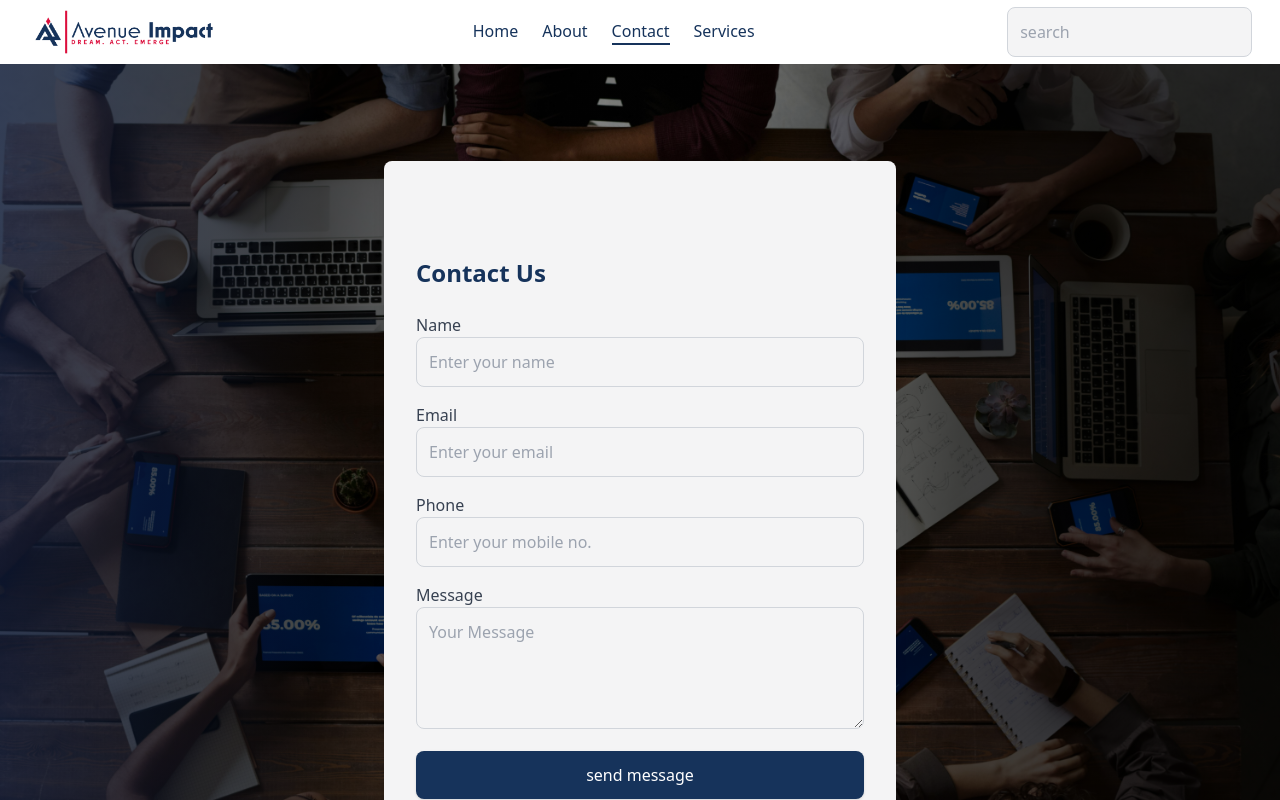
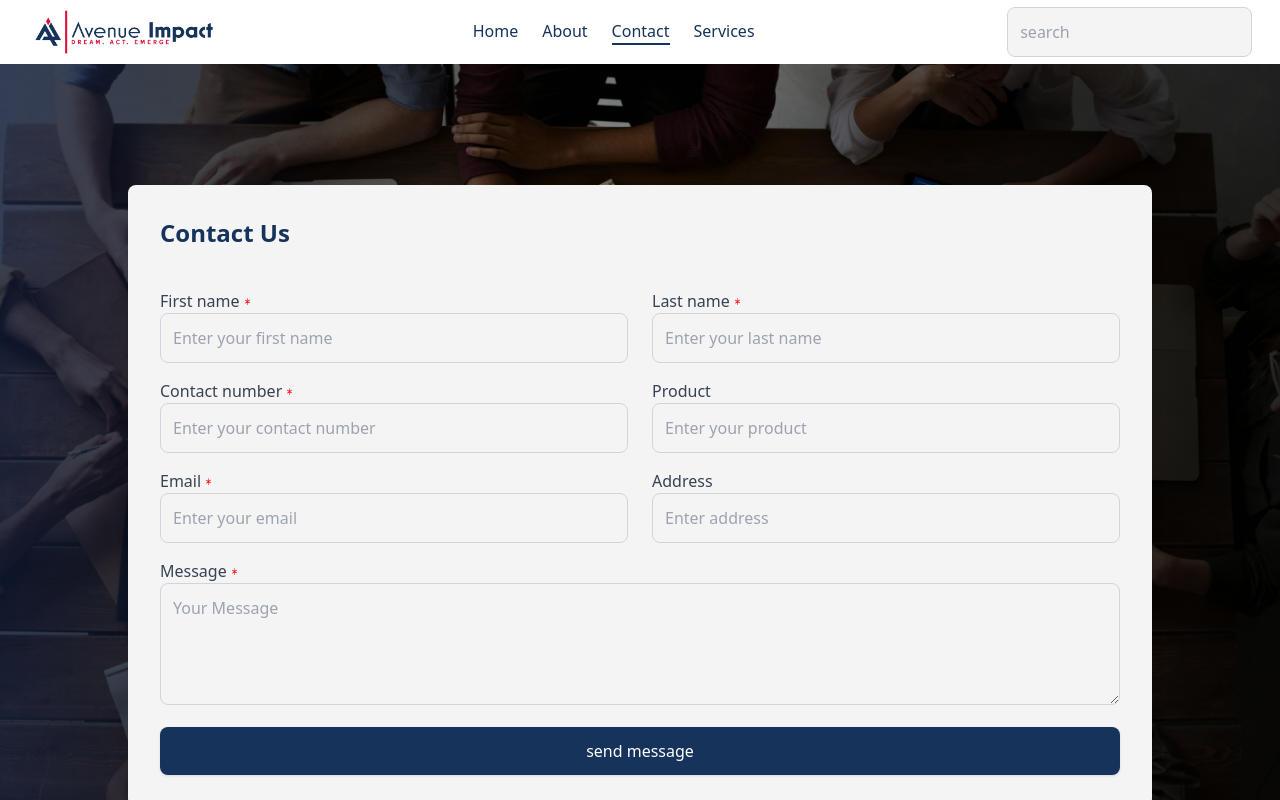
Before and after one commit to Mhatons/avi_newWeb, a React (Vite) app: page /contact in a window 1280 px wide. Built offline with nearby package versions, Linux system fonts and the light colour scheme.

Commit message:
updated form data

```diff
--- a/src/App.css
+++ b/src/App.css
@@ -22,3 +22,7 @@
   .backgroundColor {
     background-image: linear-gradient(to right, #0d1935cf, #000000b7, #00000049, #000000b7, #000000cf);
   }
+
+  .scrollBarHidden::-webkit-scrollbar {
+    display: none;
+  }
--- a/src/App.tsx
+++ b/src/App.tsx
@@ -5,8 +5,8 @@ import { routes } from './constants/routes'
 function App() {
 
   return (
-    <div className="backgroundImage bg-zinc-100 overflow-y-scroll h-screen">
-      <div className='backgroundColor overflow-y-scroll h-screen'>
+    <div className="backgroundImage bg-zinc-100 scrollBarHidden overflow-y-scroll h-screen">
+      <div className='backgroundColor scrollBarHidden overflow-y-scroll h-screen'>
         <RouterProvider router={routes()}>
         </RouterProvider>
       </div>
--- a/src/assets/svg.tsx
+++ b/src/assets/svg.tsx
@@ -44,3 +44,9 @@ export const HamBurger = () => (
     <rect x="3" y="16" width="18" height="2" fill="black" />
   </svg>
 )
+
+export const RequiredIcon = () => (
+  <svg xmlns="http://www.w3.org/2000/svg" viewBox="0 0 50 50" width="7" height="7" fill="red">
+    <path d="M25 2c1.1 0 2 .9 2 2v16.5l13.3-7.7c1-.6 2.3-.2 2.9.9s.2 2.3-.9 2.9L29 25l13.3 7.7c1 .6 1.4 1.9.9 2.9-.6 1-1.9 1.4-2.9.9L27 31.5V48c0 1.1-.9 2-2 2s-2-.9-2-2V31.5l-13.3 7.7c-1 .6-2.3.2-2.9-.9-.6-1-.2-2.3.9-2.9L21 25l-13.3-7.7c-1-.6-1.4-1.9-.9-2.9s1.9-1.4 2.9-.9L23 20.5V4c0-1.1.9-2 2-2z" />
+  </svg>
+)
--- a/src/components/common/input/index.tsx
+++ b/src/components/common/input/index.tsx
@@ -1,18 +1,21 @@
+import { RequiredIcon } from "../../../assets/svg";
 import { IInputProps } from "../../../types";
 
 export default function Input(props: IInputProps) {
-    const { label, onChange, name, type, placeholder, required, value } = props
+    const { label, onChange, name, type, placeholder, required, value, classNames } = props
     return (
         <div>
-            <label htmlFor="name" className="block text-gray-700">{label}</label>
+            <label htmlFor="name" className={`${!classNames ? "mt-4" : ""} text-gray-700 flex items-center gap-1`}>
+                {label}
+                {required && <RequiredIcon />}
+                </label>
             <input
                 type={type}
                 name={name}
                 value={value}
                 onChange={onChange}
-                className="w-full p-3 border border-gray-300 rounded-lg bg-[#F4F4F5] focus:outline-none focus:ring-2 focus:ring-primary_color"
+                className={`w-full p-3 border border-gray-300 rounded-lg bg-[#F4F4F5] focus:outline-none focus:ring-2 focus:ring-primary_color`}
                 placeholder={placeholder}
-                required={required}
             />
         </div>
     )
--- a/src/components/common/textarea/index.tsx
+++ b/src/components/common/textarea/index.tsx
@@ -1,10 +1,14 @@
+import { RequiredIcon } from "../../../assets/svg"
 import { ITestAreaProps } from "../../../types"
 
 export default function TextArea(props: ITestAreaProps) {
     const { label, onChange, name, placeholder, required, value } = props
     return (
         <div>
-            <label htmlFor="message" className="block text-gray-700">{label}</label>
+            <label htmlFor="message" className=" text-gray-700 flex items-center gap-1">
+                {label}
+                {required && <RequiredIcon />}
+            </label>
             <textarea
                 name={name}
                 value={value}
--- a/src/components/contactForm/index.tsx
+++ b/src/components/contactForm/index.tsx
@@ -11,11 +11,13 @@ export default function ContactForm() {
     const [isLoading, setIsLoading] = useState<boolean | null>(false)
     const [err, setErr] = useState<string | null>("")
     const [formData, setFormData] = useState({
-        name: '',
+        firstName: '',
+        lastName: '',
         email: '',
         phone: '',
-        subject: '',
+        address: '',
         message: '',
+        product: '',
     });
 
     const handleChange = (event: React.ChangeEvent<HTMLInputElement | HTMLTextAreaElement>) => {
@@ -31,10 +33,12 @@ export default function ContactForm() {
         setIsLoading(true)
 
         const emailPayload = {
-            from_name: formData.name,
+            from_name: `${formData.firstName} ${formData.lastName}`,
             from_email: formData.email,
             phone: formData.phone,
             message: formData.message,
+            address: formData.address,
+            product: formData.product
         };
         // initial email sending to the admin
         emailjs.send(
@@ -49,7 +53,7 @@ export default function ContactForm() {
 
             // Send automated response back to the user
             const autoReplyEmailPayload = {
-                to_name: formData.name,
+                to_name: `${formData.firstName} ${formData.lastName}`,
                 to_email: formData.email,
                 message: "Thank you for contacting us! We have received your message and will get back to you soon."
             };
@@ -63,10 +67,12 @@ export default function ContactForm() {
                 .then((response) => {
                     console.log('Auto-reply sent successfully!', response.status, response.text);
                     setFormData({
-                        name: '',
+                        firstName: '',
+                        lastName: '',
                         email: '',
                         phone: '',
-                        subject: '',
+                        product: '',
+                        address: '',
                         message: '',
                     });
                 })
@@ -81,17 +87,44 @@ export default function ContactForm() {
     };
 
     return (
-        <div className="flex items-center justify-center min-h-screen relative">
-            <div className="bg-light_color p-8 pt-24 max-sm:h-screen sm:rounded-lg shadow-lg w-full max-w-lg relative">
+        <div className="flex items-center justify-center min-h-screen sm:w-[80%] m-auto relative">
+            <div className="bg-light_color p-8 max-sm:pt-24  sm:rounded-lg shadow-lg w-full relative">
                 <h2 className="text-2xl font-bold mb-6 text-primary_color">Contact Us</h2>
                 <form onSubmit={handleSubmit} className="space-y-4">
+                    <div className=' sm:grid grid-cols-2 gap-x-6 '>
                         <Input
-                        label="Name"
-                        name="name"
+                            label="First name"
+                            name="firstName"
                             type="text"
-                        placeholder="Enter your name"
+                            placeholder="Enter your first name"
                             required
-                        value={formData.name} // Pass value here
+                            value={formData.firstName} // Pass value here
+                            onChange={handleChange}
+                        />
+                        <Input
+                            label="Last name"
+                            name="lastName"
+                            type="text"
+                            placeholder="Enter your last name"
+                            required
+                            value={formData.lastName} // Pass value here
+                            onChange={handleChange}
+                        />
+                        <Input
+                            label="Contact number"
+                            name="phone"
+                            type="number"
+                            placeholder="Enter your contact number"
+                            required
+                            value={formData.phone} // Pass value here
+                            onChange={handleChange}
+                        />
+                        <Input
+                            label="Product"
+                            name="product"
+                            type="text"
+                            placeholder="Enter your product"
+                            value={formData.product} // Pass value here
                             onChange={handleChange}
                         />
                         <Input
@@ -104,14 +137,14 @@ export default function ContactForm() {
                             onChange={handleChange}
                         />
                         <Input
-                        label="Phone"
-                        name="phone"
-                        type="number"
-                        placeholder="Enter your mobile no."
-                        required
-                        value={formData.phone} // Pass value here
+                            label="Address"
+                            name="address"
+                            type="text"
+                            placeholder="Enter address"
+                            value={formData.address} // Pass value here
                             onChange={handleChange}
                         />
+                    </div>
                     <TextArea
                         name="message"
                         value={formData.message}
--- a/src/components/layout/nav/index.tsx
+++ b/src/components/layout/nav/index.tsx
@@ -53,7 +53,7 @@ export default function NavBar() {
                     name="search"
                     type="text"
                     placeholder="search"
-                    required
+                    classNames={"m-auto"}
                     value={''}
                     onChange={() => { }}
                 />
--- a/src/types.ts
+++ b/src/types.ts
@@ -14,6 +14,7 @@ export interface IInputProps {
     placeholder?: string
     required?: boolean
     value: string | number;
+    classNames?: string
 }
 
 export interface ITestAreaProps {
```
Lines whose indentation alone changed are shown as unchanged.
